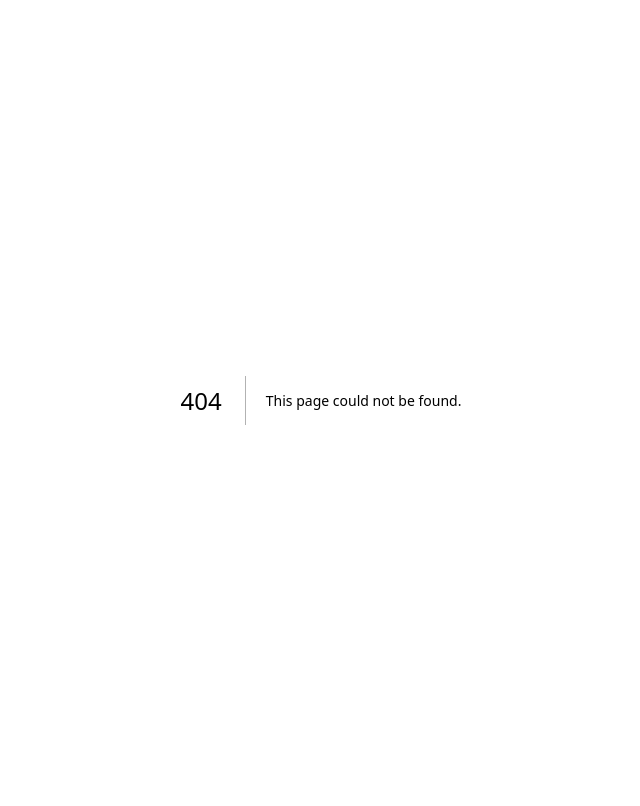
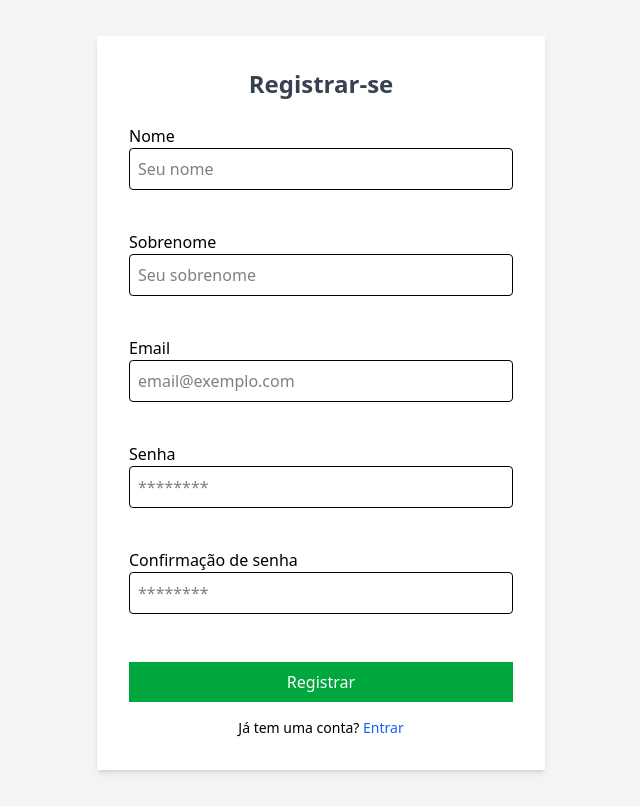
Before and after one commit to JuniorPaula/xml-importer-web, a Next.js app: page /register in a window 1280 px wide. Before the commit this address had no page. Shown: the whole page, without its empty margins (319-959 px from the left). Built offline with nearby package versions, Linux system fonts and the light colour scheme.

Commit message:
Implements register page

```diff
--- a/package.json
+++ b/package.json
@@ -14,6 +14,7 @@
     "next": "15.3.3",
     "react": "^19.0.0",
     "react-dom": "^19.0.0",
+    "react-hook-form": "^7.57.0",
     "react-toastify": "^11.0.5"
   },
   "devDependencies": {
--- a/src/app/login/page.tsx
+++ b/src/app/login/page.tsx
@@ -19,7 +19,6 @@ export default function LoginPage() {
 
     try {
       const { token, user} = await loginUser({ email, password });
-      console.info("Login successful", user, token)
       login(user, token)
 
       toast.success("Login realizado com sucesso!");
--- /dev/null
+++ b/src/app/register/page.tsx
@@ -0,0 +1,121 @@
+"use client";
+
+import React from "react";
+import { useForm } from "react-hook-form";
+import { useRouter } from "next/navigation";
+import { toast } from "react-toastify";
+import { createApi } from "@/services/axios-service";
+import Link from "next/link";
+import { AxiosError } from "axios";
+
+interface RegisterFormData {
+  first_name: string;
+  last_name: string;
+  email: string;
+  password: string;
+  confirm_password: string;
+}
+
+export default function RegisterPage() {
+  const { register, handleSubmit, formState: { errors } } = useForm<RegisterFormData>();
+  const router = useRouter();
+
+  const onSubmit = async (data: RegisterFormData) => {
+    try {
+      const api = createApi();
+      await api.post("/api/register", data);
+
+      toast.success("Registro realizado com sucesso!");
+      router.push("/login");
+    } catch (error: unknown) {
+      if (error instanceof AxiosError) {
+        console.error(error.response)
+
+        if (error?.response?.data.message.includes("passwords doest match")) {
+          toast.error("Senhas não conferem!")
+        } else {
+          toast.error("Erro ao registrar. Tente novamente.");
+        }
+      }
+      else {
+        console.error("Unexpected error:", error);
+        toast.error("Erro inesperado. Tente novamente.");
+      }
+    }
+  };
+
+  return (
+    <main className="min-h-screen flex flex-col items-center justify-center bg-gray-100">
+      <form onSubmit={handleSubmit(onSubmit)} className="bg-white p-8 shadow-md w-full max-w-md space-y-4 my-9">
+        <h2 className="text-2xl font-bold text-center mb-6 text-gray-700">Registrar-se</h2>
+
+        <div>
+          <label htmlFor="first_name">Nome</label>
+          <input
+            id="first_name"
+            {...register("first_name", { required: "Nome é obrigatório" })}
+            placeholder="Seu nome"
+            className="w-full mb-6 p-2 border rounded"
+          />
+          {errors.first_name && <p className="text-red-500 text-sm">{errors.first_name.message}</p>}
+        </div>
+
+        <div>
+          <label htmlFor="last_name">Sobrenome</label>
+          <input
+            id="last_name"
+            placeholder="Seu sobrenome"
+            className="w-full mb-6 p-2 border rounded"
+          />
+        </div>
+
+        <div>
+          <label htmlFor="email">Email</label>
+          <input
+            id="email"
+            type="email"
+            {...register("email", { required: "Email é obrigatório" })}
+            placeholder="email@exemplo.com"
+            className="w-full mb-6 p-2 border rounded"
+          />
+          {errors.email && <p className="text-red-500 text-sm">{errors.email.message}</p>}
+        </div>
+
+        <div>
+          <label htmlFor="password">Senha</label>
+          <input
+            id="password"
+            type="password"
+            {...register("password", { required: "Senha é obrigatória", minLength: { value: 6, message: "A senha deve ter pelo menos 6 caracteres" } })}
+            placeholder="********"
+            className="w-full mb-6 p-2 border rounded"
+          />
+          {errors.password && <p className="text-red-500 text-sm">{errors.password.message}</p>}
+        </div>
+
+        <div>
+          <label htmlFor="confirm_password">Confirmação de senha</label>
+          <input
+            id="confirm_password"
+            type="password"
+            {...register("confirm_password", { required: "Confirmação de senha é obrigatória" })}
+            placeholder="********"
+            className="w-full mb-6 p-2 border rounded"
+          />
+          {errors.confirm_password && <p className="text-red-500 text-sm">{errors.confirm_password.message}</p>}
+        </div>
+
+        <button type="submit" className="w-full mb-4 mt-2 bg-green-600 hover:bg-green-700 text-white p-2">
+          Registrar
+        </button>
+
+        <p className="text-center text-sm">
+          Já tem uma conta?{" "}
+          <Link href="/login" className="text-blue-600 hover:underline">
+            Entrar
+          </Link>
+        </p>
+      </form>
+    </main>
+  );
+}
```
Also changed, not shown: 1 other file (tests, documents, lock files or other folders).
